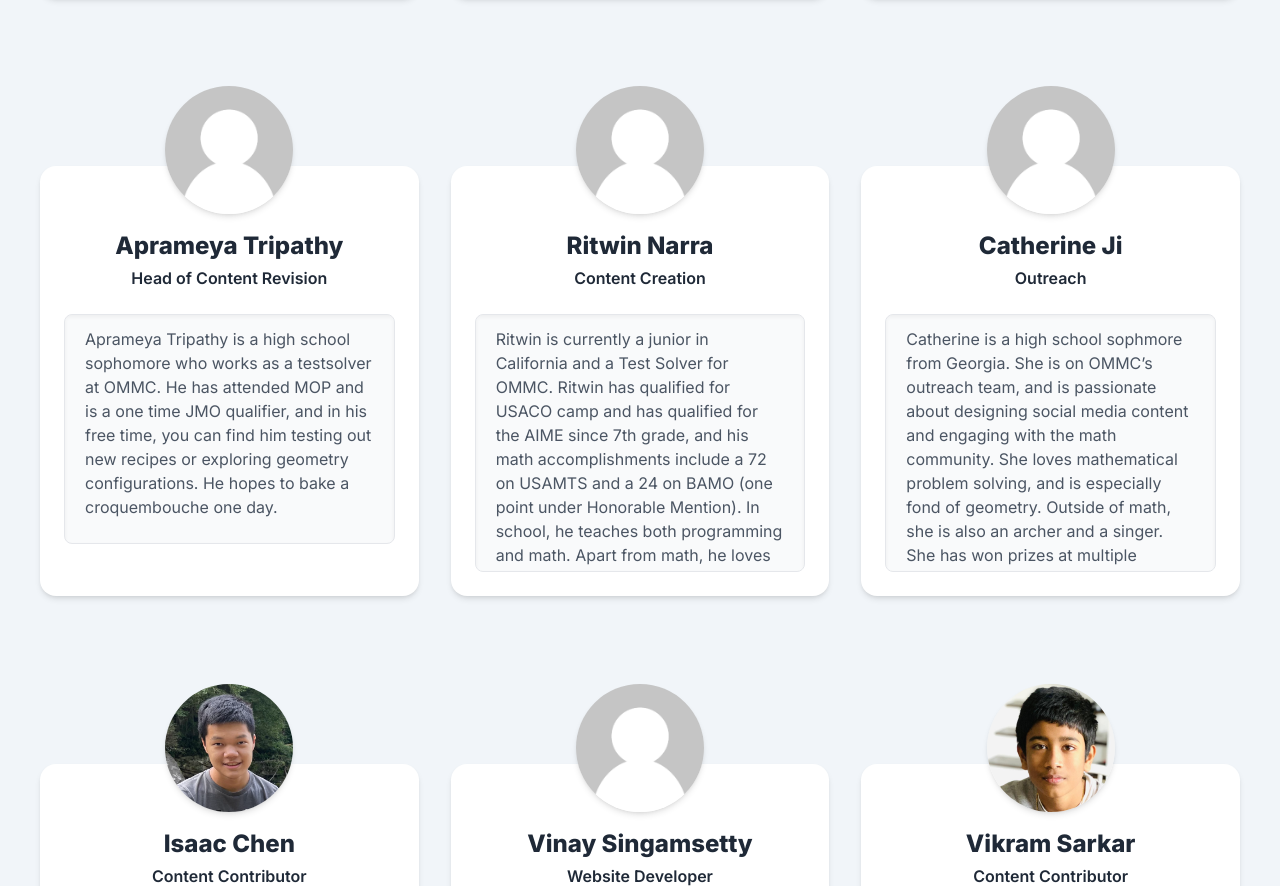
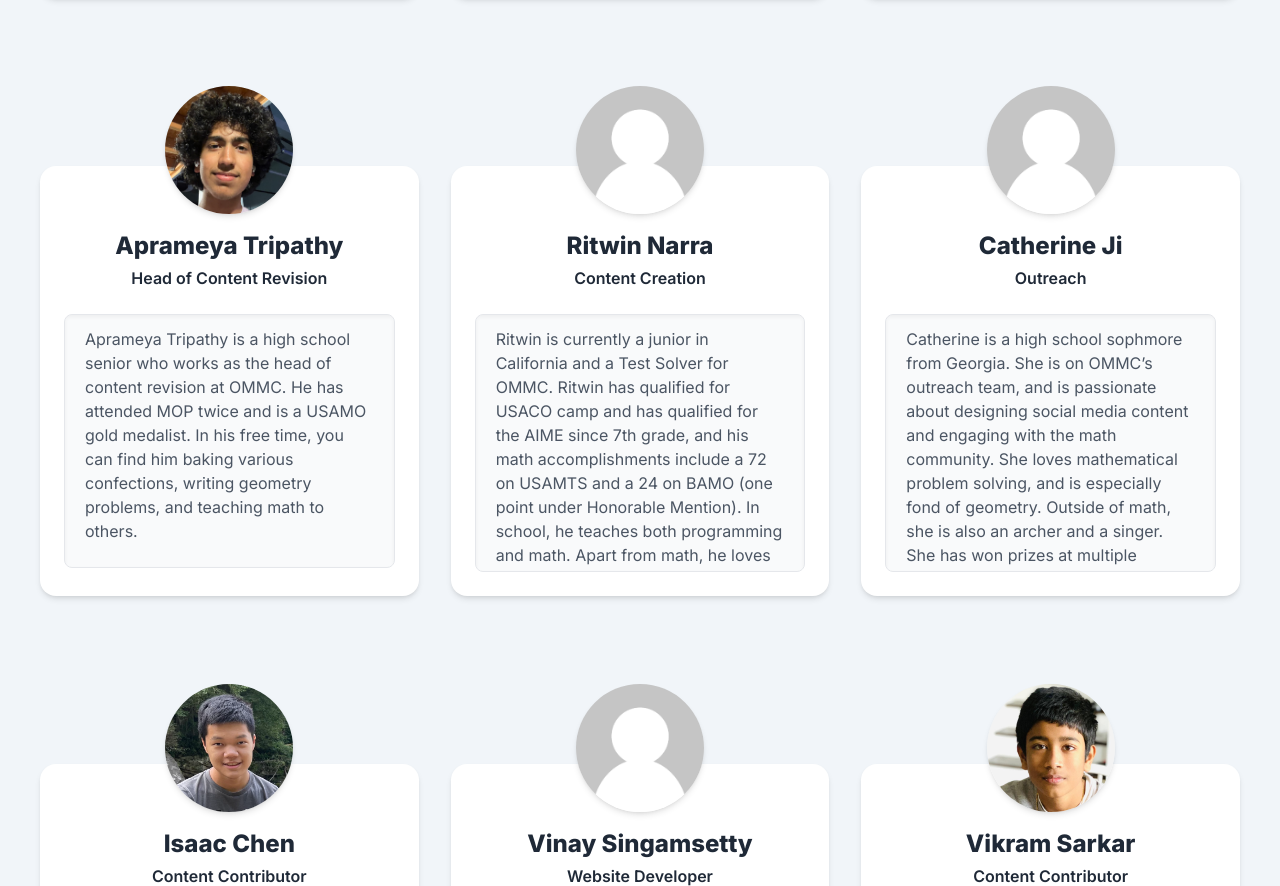
Before and after one commit to Kevin-Liu-01/OMMC-Website, a React (Create React App) app: page /staff in a window 1280 px wide. Shown: the part 1398-2284 px from the top of the page. Built offline with nearby package versions, Linux system fonts and the light colour scheme; a web font is replaced by a local one.

Commit message:
updated staff pic and bio

```diff
--- a/src/Pages/Staff.tsx
+++ b/src/Pages/Staff.tsx
@@ -62,10 +62,10 @@ const currentMembers = [
     id: 7,
     name: "Aprameya Tripathy",
     href: "#",
-    imageSrc: "/staff/default.png",
+    imageSrc: "/staff/aprameya.jpg",
     imageAlt: "Aprameya Tripathy",
     role: "Head of Content Revision",
-    bio: "Aprameya Tripathy is a high school sophomore who works as a testsolver at OMMC. He has attended MOP and is a one time JMO qualifier, and in his free time, you can find him testing out new recipes or exploring geometry configurations. He hopes to bake a croquembouche one day.",
+    bio: "Aprameya Tripathy is a high school senior who works as the head of content revision at OMMC. He has attended MOP twice and is a USAMO gold medalist. In his free time, you can find him baking various confections, writing geometry problems, and teaching math to others.",
   },
   {
     id: 8,
```
Also changed, not shown: public/staff/aprameya.jpg (added).
